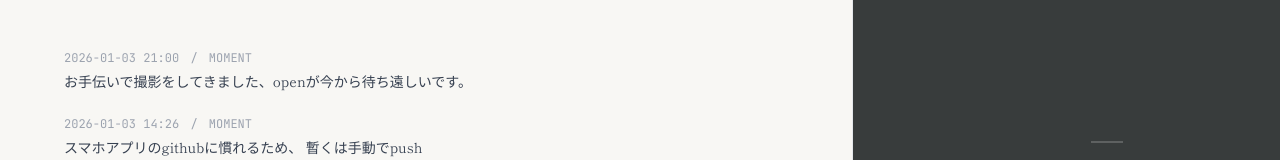
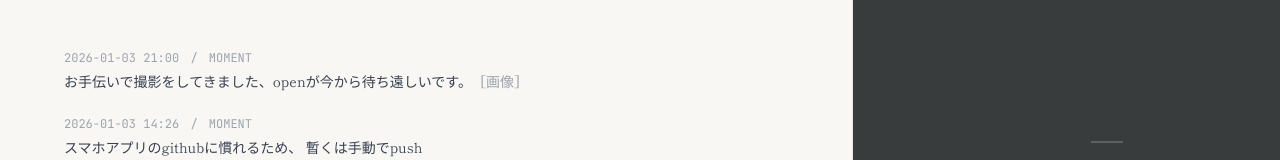
Before and after one commit to 0xsalome/at-an-arbor, a React (Vite) app: page / in a window 1280 px wide. Shown: the part 505-665 px from the top of the page. Built offline with nearby package versions, Linux system fonts and the light colour scheme.

Commit message:
feat: 画像付きmomentに[画像]インジケーター追加

```diff
--- a/pages/Home.tsx
+++ b/pages/Home.tsx
@@ -47,6 +47,9 @@ const Home: React.FC = () => {
                     </div>
                     <p className="font-serif leading-relaxed text-gray-700 text-sm group-hover:text-gray-900 transition-colors">
                       {moment.excerpt}
+                      {moment.images && moment.images.length > 0 && (
+                        <span className="ml-2 text-gray-400">[画像]</span>
+                      )}
                     </p>
                   </article>
                 ))}
```
